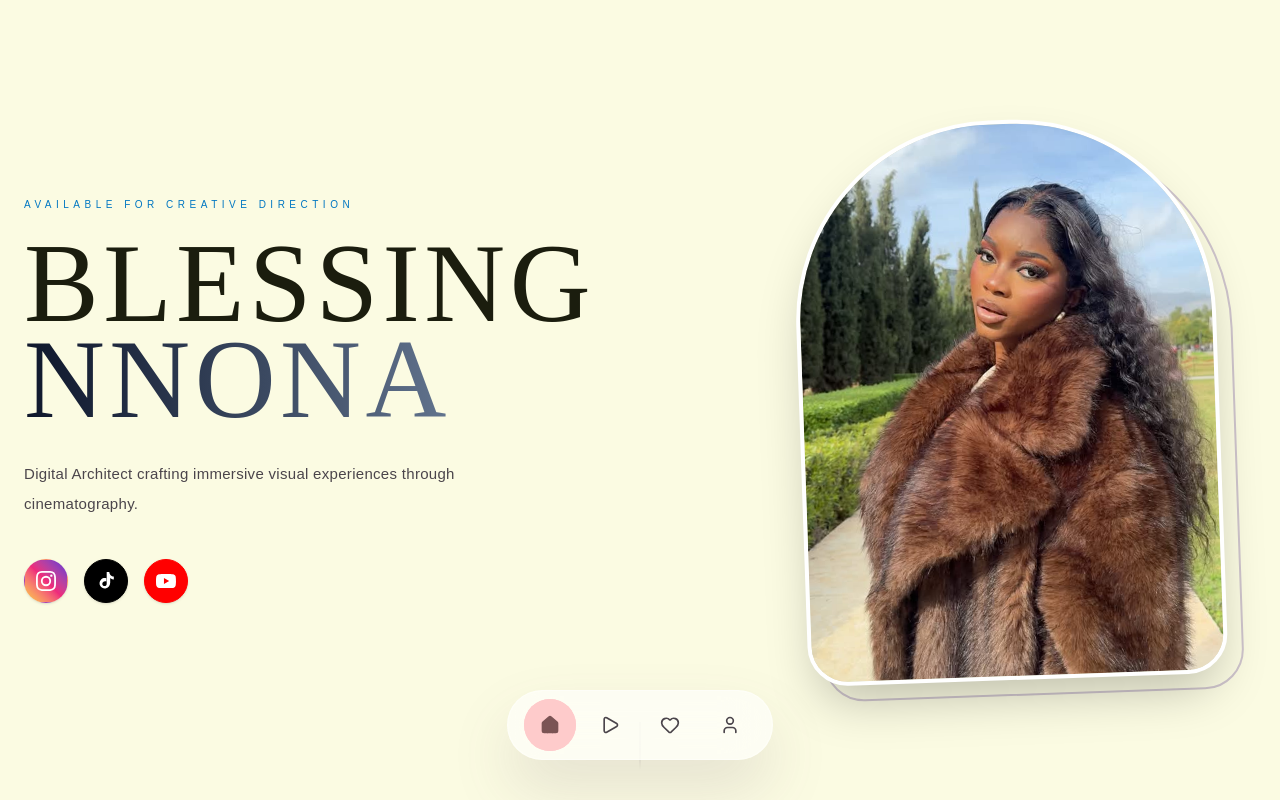
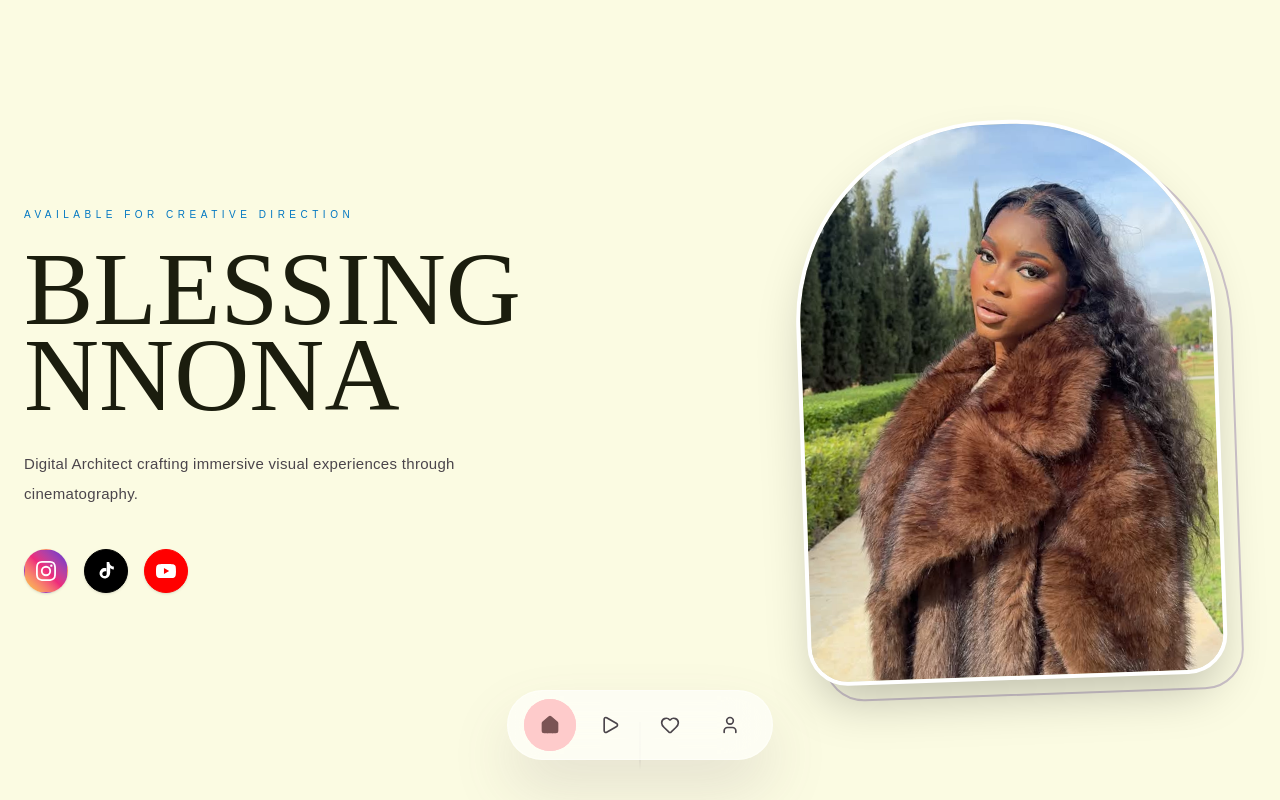
Before and after one commit to janettemi/BlessingPort, a React (Vite) app: page / in a window 1280 px wide. Shown: the top 800 px of the page. Built offline with nearby package versions, Linux system fonts and the light colour scheme.

Commit message:
font page change

```diff
--- a/src/components/Hero.tsx
+++ b/src/components/Hero.tsx
@@ -24,20 +24,20 @@ export default function Hero() {
               transition={{ duration: 0.8, delay: 0.4 }}
               className="
                 font-serif
-    uppercase
-    text-on-surface
-    leading-[0.85]
-    tracking-[0.04em]
+                lowercase.
+                text-[#1b1d0e]
+                leading-[0.82]
+                tracking-normal
                 font-normal
                 text-[4rem]
                 sm:text-[5rem]
                 md:text-[6rem]
-    lg:text-[7rem]
+                lg:text-[6.5rem]
                 mb-8
               "
             >
               Blessing <br />
-  <span className="text-transparent bg-clip-text bg-gradient-to-r from-slate-900 to-slate-500 font-serif">
+              <span className="font-serif text-[#1b1d0e]">
                 Nnona
               </span>
             </motion.h1>
--- a/src/index.css
+++ b/src/index.css
@@ -1,4 +1,4 @@
-/* TAN PEARL FONT */
+/* TAN PEARL FONT SETUP */
 @font-face {
   font-family: "TanPearl";
   src: url("/fonts/TAN-PEARL-Regular.ttf") format("truetype");
@@ -6,8 +6,7 @@
   font-style: normal;
 }
 
-/* GOOGLE FONT */
-@import url('https://fonts.googleapis.com/css2?family=Montserrat:wght@300;400;500;600&display=swap');
+@import "tailwindcss";
 
 @import "tailwindcss";
 
```
Lines whose indentation alone changed are shown as unchanged.
